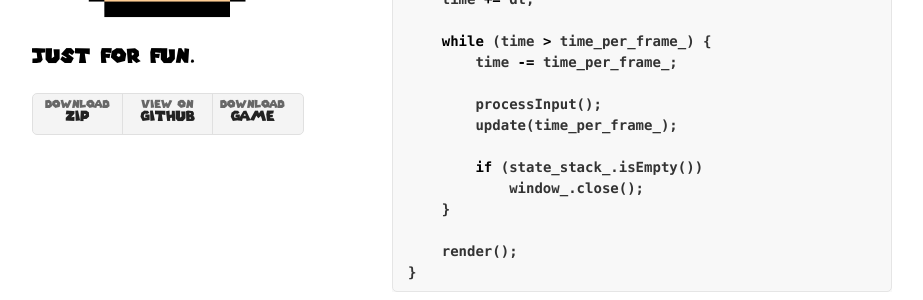
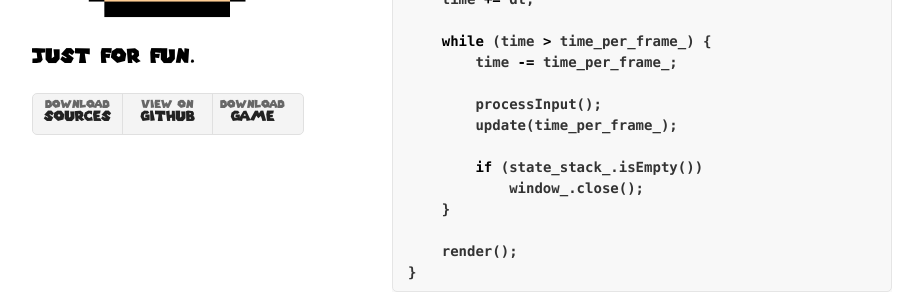
Before and after one commit to maxim-speshilov/DummyMario, a Jekyll site: the page built from index.md, in a window 1280 px wide. Shown: the part 364-664 px from the top of the page, without its empty margins (178-1101 px from the left). Built offline with Jekyll 4.4.1, drawn with Linux system fonts in a browser that asks for light colours; some web fonts are replaced.

Commit message:
site 1.0

```diff
--- a/_layouts/default.html
+++ b/_layouts/default.html
@@ -26,7 +26,7 @@
 
         {% if site.show_downloads %}
         <ul class="downloads">
-          <li><a href="{{ site.github.zip_url }}">Download <strong>ZIP</strong></a></li>
+          <li><a href="{{ site.github.zip_url }}">Download <strong>Sources</strong></a></li>
           <li><a href="{{ site.github.repository_url }}">View On <strong>GitHub</strong></a></li>
 		  <li><a href="https://github.com/maxim-speshilov/dummyMario/blob/master/DummyMario.zip">Download <strong>Game</strong></a></li>
 		  <br></br>
```
